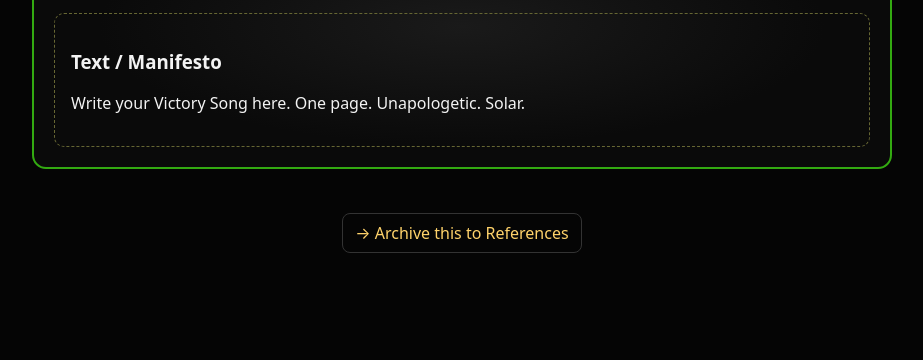
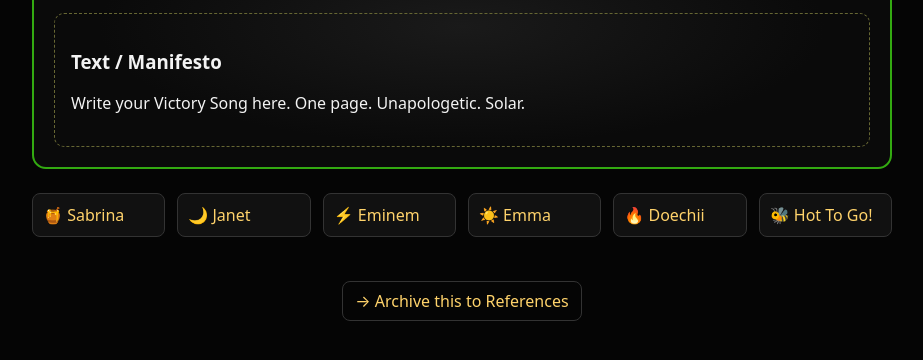
Before and after one commit to tcarrw/jar, a plain HTML site: page victory/illumina1.html in a window 1280 px wide. Shown: the part 216-576 px from the top of the page, without its empty margins (178-1101 px from the left). Drawn offline with Linux system fonts and the light colour scheme.

Commit message:
Update illumina1.html

```diff
--- a/victory/illumina1.html
+++ b/victory/illumina1.html
@@ -13,6 +13,8 @@
   .title { font-size:32px; margin:8px 0 18px; }
   .scorch { border:1px dashed #663; padding:16px; margin-top:16px; border-radius:10px; }
   .btn { display:inline-block; padding:8px 12px; border:1px solid #333; border-radius:8px; }
+  .grid { display:grid; grid-template-columns: repeat(auto-fill, minmax(120px,1fr)); gap:12px; margin-top:24px; }
+  .card { border:1px solid #333; border-radius:8px; padding:10px; background:#111; }
 </style>
 </head>
 <body>
@@ -30,6 +32,14 @@
       <p>Write your Victory Song here. One page. Unapologetic. Solar.</p>
     </div>
   </div>
+  <div class="grid">
+    <a class="card" href="/jar/interludes/sabrina.html">🍯 Sabrina</a>
+    <a class="card" href="/jar/interludes/janet.html">🌙 Janet</a>
+    <a class="card" href="/jar/interludes/eminem.html">⚡ Eminem</a>
+    <a class="card" href="/jar/interludes/emma.html">☀️ Emma</a>
+    <a class="card" href="/jar/interludes/doechii.html">🔥 Doechii</a>
+    <a class="card" href="/jar/interludes/hottogo.html">🐝 Hot To Go!</a>
+  </div>
 </div>
 <footer>
   <a class="btn" href="/jar/references/archive/">→ Archive this to References</a>
```
